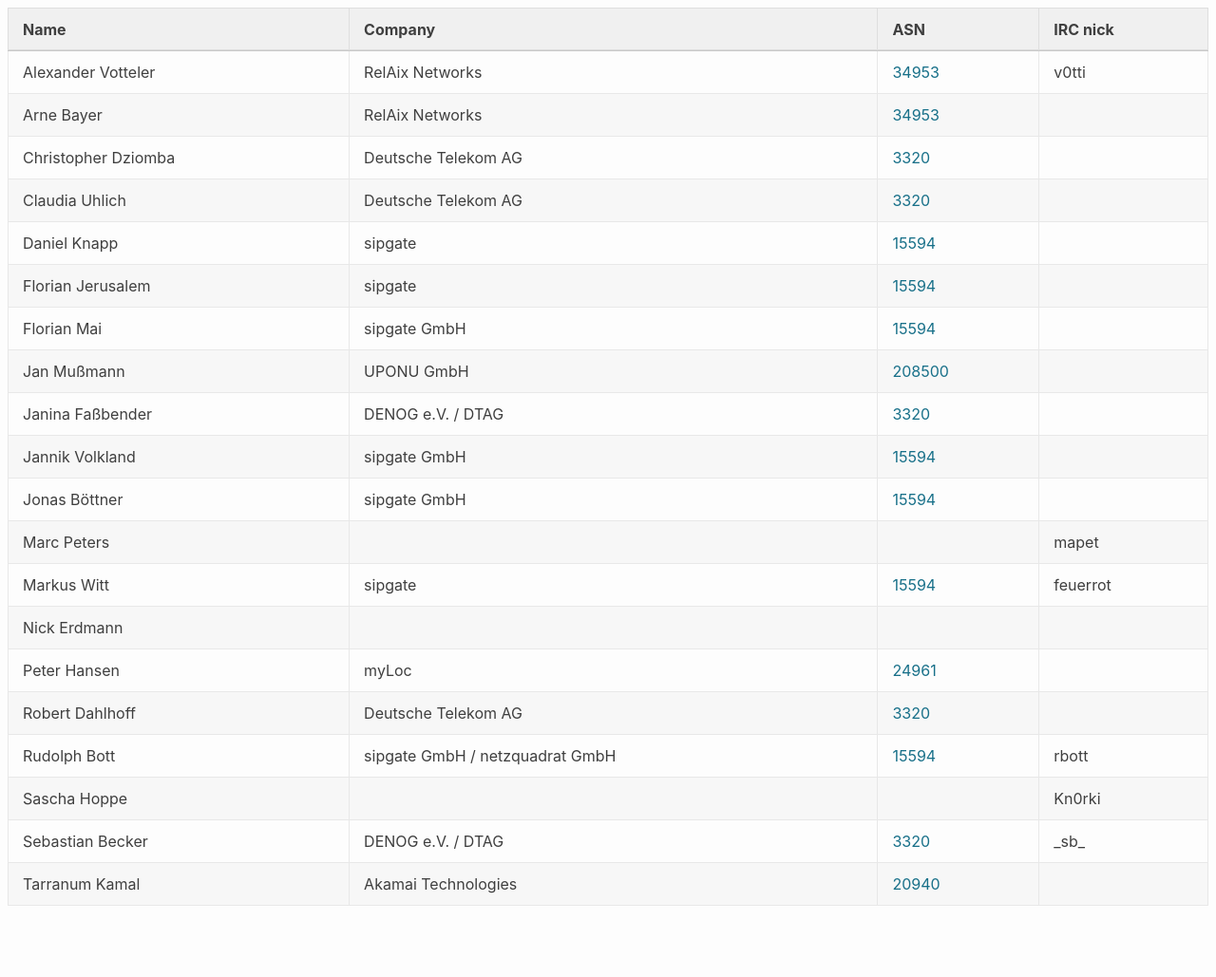
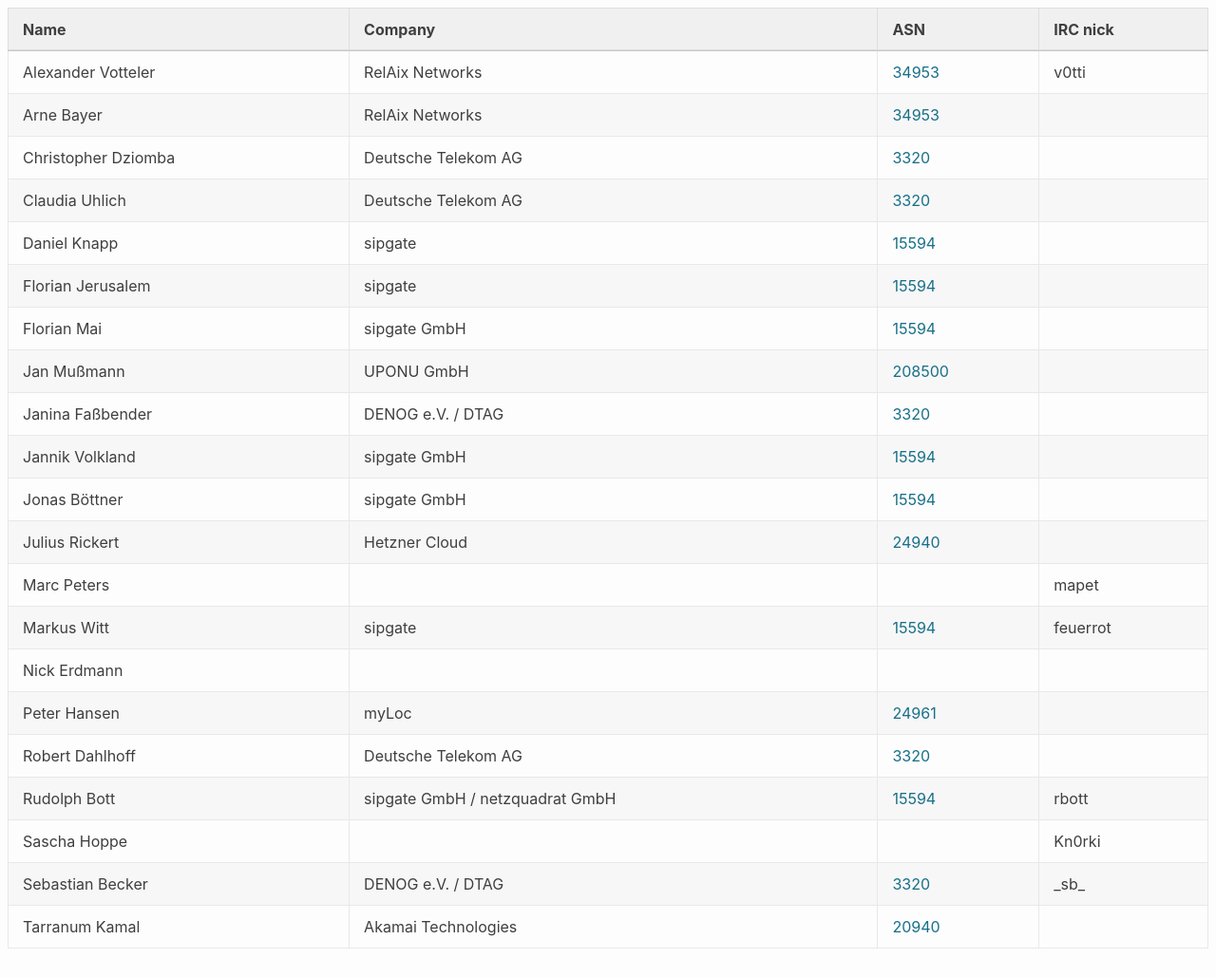
Before and after one commit to denog/pretix-attendeelist, a Jekyll site: the page built from denog-meetup-2024-03/index.markdown, in a window 1280 px wide and 1029 px high. Shown: the whole window at 95% size. Built offline with Jekyll 4.4.1, drawn with Linux system fonts in a browser that asks for light colours.

Commit message:
Latest data: Fri Mar  1 16:10:31 UTC 2024

```diff
--- a/_data/attendees_denog-meetup-2024-03.json
+++ b/_data/attendees_denog-meetup-2024-03.json
@@ -66,6 +66,12 @@
     "asn": "15594"
   },
   {
+    "name": "Julius Rickert",
+    "company": "Hetzner Cloud",
+    "irc": null,
+    "asn": "24940"
+  },
+  {
     "name": "Marc Peters",
     "company": null,
     "irc": "mapet",
```
